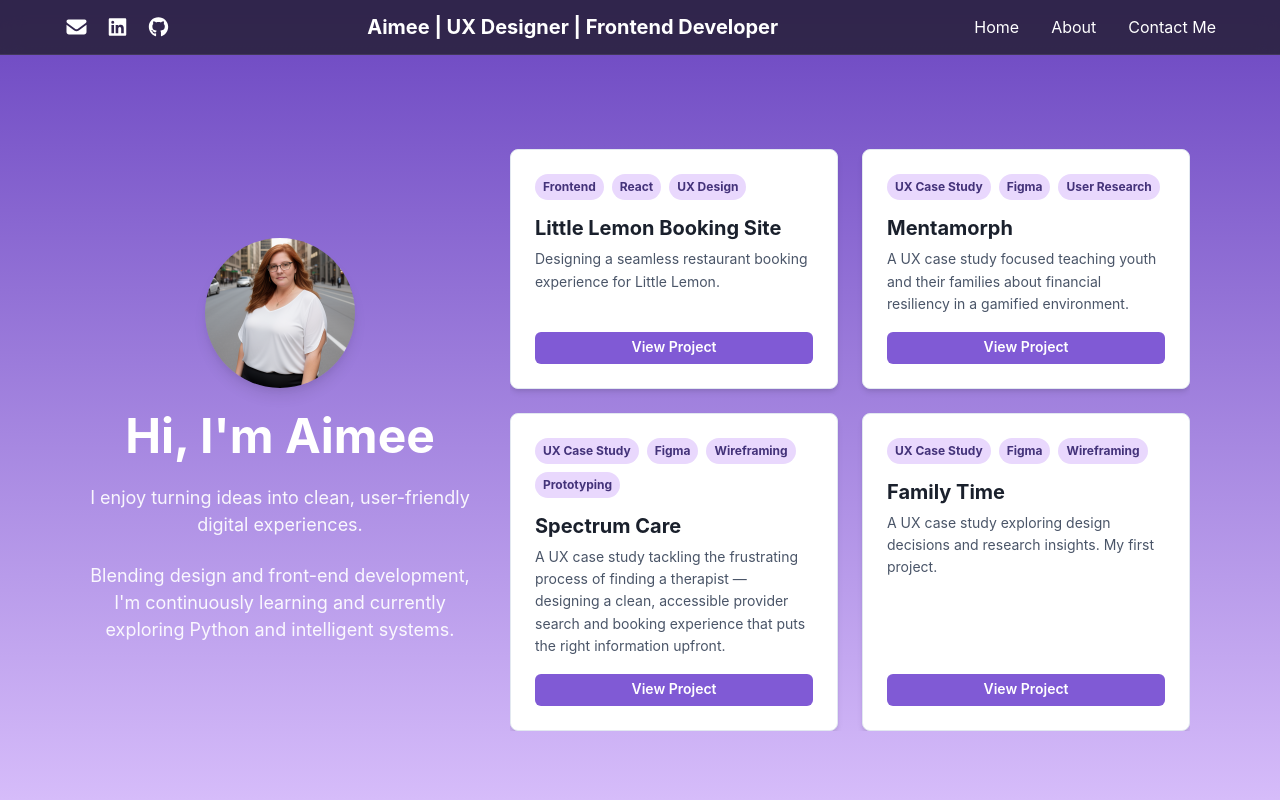
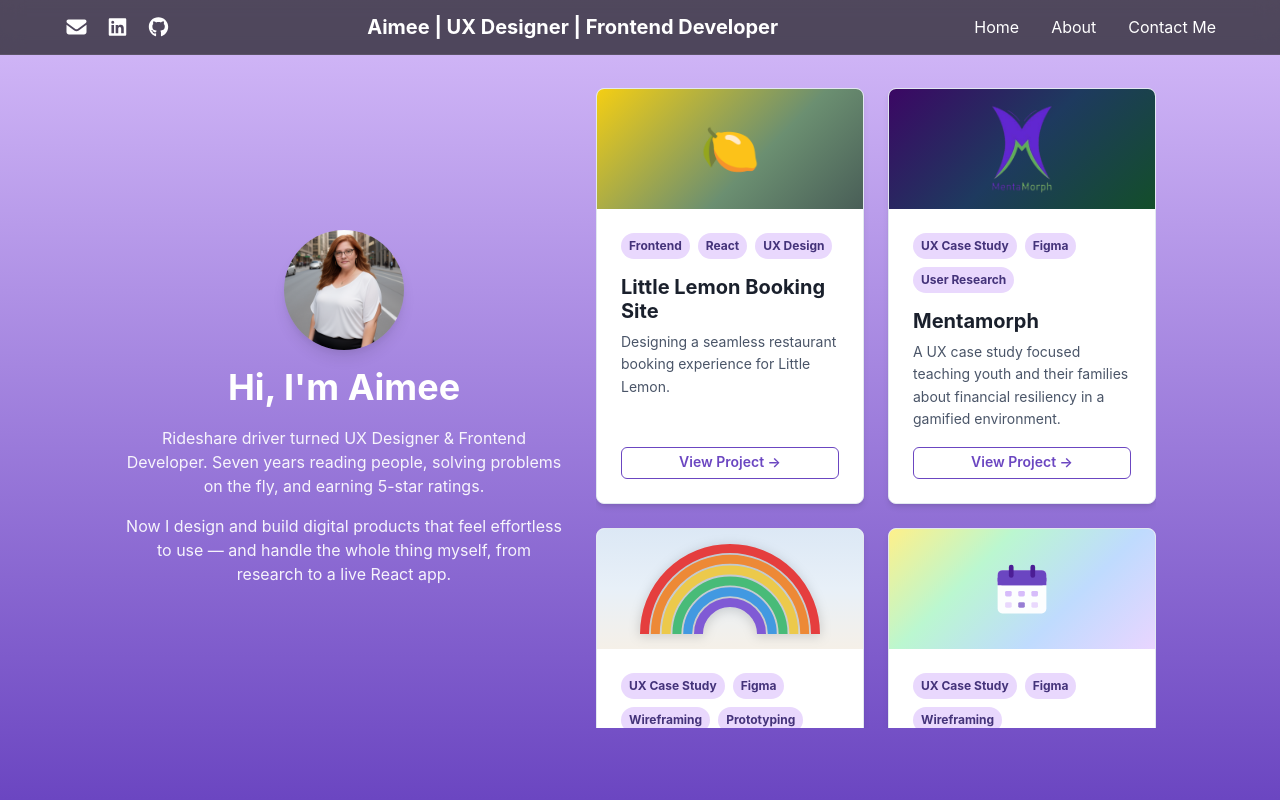
Before and after one commit to Aimeevdb/Aimee-s-Portfolio, a React (Create React App) app: page / in a window 1280 px wide. Shown: the top 800 px of the page. Built offline with nearby package versions, Linux system fonts and the light colour scheme.

Commit message:
Redesign project cards, update hero copy, add ADHD Quest

```diff
--- a/src/components/Card.js
+++ b/src/components/Card.js
@@ -4,22 +4,83 @@ import { Link as RouterLink } from "react-router-dom";
 
 const isInternal = (link) => link && link.startsWith("/");
 
-const Card = ({ title, description, link, tags = [] }) => {
+// Rainbow arc SVG — six concentric semicircular arcs
+const RainbowArc = () => (
+  <svg viewBox="0 0 200 100" width="180" height="90" xmlns="http://www.w3.org/2000/svg" style={{ filter: "drop-shadow(0 2px 6px rgba(0,0,0,0.18))" }}>
+    <path d="M 5,100 A 95,95 0 0,1 195,100" fill="none" stroke="#e53e3e" strokeWidth="10" strokeLinecap="round" />
+    <path d="M 17,100 A 83,83 0 0,1 183,100" fill="none" stroke="#ed8936" strokeWidth="10" strokeLinecap="round" />
+    <path d="M 29,100 A 71,71 0 0,1 171,100" fill="none" stroke="#ecc94b" strokeWidth="10" strokeLinecap="round" />
+    <path d="M 41,100 A 59,59 0 0,1 159,100" fill="none" stroke="#48bb78" strokeWidth="10" strokeLinecap="round" />
+    <path d="M 53,100 A 47,47 0 0,1 147,100" fill="none" stroke="#4299e1" strokeWidth="10" strokeLinecap="round" />
+    <path d="M 65,100 A 35,35 0 0,1 135,100" fill="none" stroke="#805ad5" strokeWidth="10" strokeLinecap="round" />
+  </svg>
+);
+
+// Calendar icon SVG
+const CalendarIcon = () => (
+  <svg viewBox="0 0 64 64" width="60" height="60" xmlns="http://www.w3.org/2000/svg">
+    {/* Body */}
+    <rect x="6" y="12" width="52" height="46" rx="5" ry="5" fill="white" opacity="0.95" />
+    {/* Header bar */}
+    <rect x="6" y="12" width="52" height="16" rx="5" ry="5" fill="#6b46c1" />
+    <rect x="6" y="20" width="52" height="8" fill="#6b46c1" />
+    {/* Ring left */}
+    <rect x="18" y="6" width="5" height="14" rx="2.5" fill="#4c1d95" />
+    {/* Ring right */}
+    <rect x="41" y="6" width="5" height="14" rx="2.5" fill="#4c1d95" />
+    {/* Grid dots */}
+    <rect x="14" y="34" width="7" height="6" rx="1.5" fill="#d6bcfa" />
+    <rect x="28" y="34" width="7" height="6" rx="1.5" fill="#d6bcfa" />
+    <rect x="42" y="34" width="7" height="6" rx="1.5" fill="#d6bcfa" />
+    <rect x="14" y="46" width="7" height="6" rx="1.5" fill="#e9d8fd" />
+    <rect x="28" y="46" width="7" height="6" rx="1.5" fill="#6b46c1" opacity="0.7" />
+    <rect x="42" y="46" width="7" height="6" rx="1.5" fill="#e9d8fd" />
+  </svg>
+);
+
+const CardIcon = ({ icon }) => {
+  if (icon === "rainbow-arc") return <RainbowArc />;
+  if (icon === "calendar") return <CalendarIcon />;
+  return <span style={{ fontSize: "3rem", lineHeight: 1 }}>{icon}</span>;
+};
+
+const Card = ({ title, description, link, tags = [], headerGradient, icon, headerImage }) => {
   return (
     <Box
       borderWidth="1px"
       borderRadius="lg"
       overflow="hidden"
-      padding={6}
       w="100%"
       boxShadow="md"
-      _hover={{ boxShadow: "xl", transform: "translateY(-2px)", transition: "all 0.2s" }}
+      _hover={{ boxShadow: "xl", transform: "translateY(-4px)", transition: "all 0.25s ease" }}
       display="flex"
       flexDirection="column"
       bg="white"
       borderColor="gray.200"
     >
-      <VStack spacing={4} align="start" flex="1">
+      {/* Gradient header with optional image or icon */}
+      {headerGradient && (
+        <Box
+          background={headerGradient}
+          h="120px"
+          display="flex"
+          alignItems="center"
+          justifyContent="center"
+          overflow="hidden"
+        >
+          {headerImage ? (
+            <img
+              src={headerImage}
+              alt=""
+              style={{ maxHeight: "90px", maxWidth: "80%", objectFit: "contain" }}
+            />
+          ) : icon ? (
+            <CardIcon icon={icon} />
+          ) : null}
+        </Box>
+      )}
+
+      <VStack spacing={4} align="start" flex="1" p={6}>
 
         {/* Tags row */}
         {tags.length > 0 && (
@@ -33,7 +94,7 @@ const Card = ({ title, description, link, tags = [] }) => {
                 px={2}
                 py={1}
                 borderRadius="full"
-                textTransform={"none"}
+                textTransform="none"
               >
                 {tag}
               </Badge>
@@ -49,18 +110,22 @@ const Card = ({ title, description, link, tags = [] }) => {
           </Text>
         </VStack>
 
-        {/* CTA — internal links use React Router, external open in new tab */}
+        {/* CTA — ghost/outlined with arrow, fills on hover */}
         {link && (
           isInternal(link) ? (
             <Button
               as={RouterLink}
               to={link}
+              variant="outline"
               colorScheme="purple"
               size="sm"
               w="100%"
               mt="auto"
+              borderWidth="1.5px"
+              _hover={{ bg: "purple.600", color: "white", borderColor: "purple.600" }}
+              transition="all 0.2s"
             >
-              View Project
+              View Project →
             </Button>
           ) : (
             <Button
@@ -68,12 +133,16 @@ const Card = ({ title, description, link, tags = [] }) => {
               href={link}
               target="_blank"
               rel="noopener noreferrer"
+              variant="outline"
               colorScheme="purple"
               size="sm"
               w="100%"
               mt="auto"
+              borderWidth="1.5px"
+              _hover={{ bg: "purple.600", color: "white", borderColor: "purple.600" }}
+              transition="all 0.2s"
             >
-              View Project
+              View Project →
             </Button>
           )
         )}
--- a/src/components/LandingSection.js
+++ b/src/components/LandingSection.js
@@ -8,39 +8,40 @@ const LandingSection = ({ greeting, bio1, bio2 }) => {
     <Flex
       minHeight="100vh"
       id="home"
-      bgGradient="linear(to-b, purple.600, purple.200)"
+      bgGradient="linear(to-b, purple.200, purple.600)"
       pt="80px"
+      pb={[10, 12, 16]}
       px={[6, 10, 20]}
       direction={["column", "column", "row"]}
       align="center"
       justify="center"
-      gap={10}
+      gap={8}
     >
       {/* Left — Hero */}
       <VStack
-        spacing={6}
+        spacing={4}
         textAlign="center"
-        maxW={["100%", "100%", "380px"]}
-        flex="1"
+        maxW={["100%", "100%", "440px"]}
+        flex="1.3"
       >
         <Image
           src={myPhoto}
           alt="Aimee's profile photo"
           borderRadius="full"
-          boxSize="150px"
+          boxSize="120px"
           objectFit="cover"
           boxShadow="lg"
         />
-        <Heading color="white" size={["xl", "2xl"]}>{greeting}</Heading>
-        <Text fontSize={["md", "lg"]} color="whiteAlpha.900">{bio1}</Text>
-        <Text fontSize={["md", "lg"]} color="whiteAlpha.900">{bio2}</Text>
+        <Heading color="white" size={["lg", "xl"]}>{greeting}</Heading>
+        <Text fontSize={["sm", "md"]} color="whiteAlpha.900">{bio1}</Text>
+        <Text fontSize={["sm", "md"]} color="whiteAlpha.900">{bio2}</Text>
       </VStack>
 
       {/* Right — Projects */}
       <Box
-        flex="1.5"
+        flex="1"
         w="100%"
-        maxW={["100%", "100%", "680px"]}
+        maxW={["100%", "100%", "560px"]}
         overflowY="auto"
         maxH={["none", "none", "80vh"]}
       >
--- a/src/components/ProjectsSection.js
+++ b/src/components/ProjectsSection.js
@@ -1,6 +1,8 @@
 import React from "react";
 import { Box, Heading, SimpleGrid } from "@chakra-ui/react";
 import Card from "./Card";
+import mentamorphLogo from "../images/MentamorphLogo.png";
+import adhdQuestPreview from "../images/ADHDQuest.png";
 
 const projects = [
   {
@@ -8,24 +10,40 @@ const projects = [
     description: "Designing a seamless restaurant booking experience for Little Lemon.",
     link: "/little-lemon",
     tags: ["Frontend", "React", "UX Design"],
+    headerGradient: "linear-gradient(135deg, #F4CE14 0%, #6b8f71 60%, #495E57 100%)",
+    icon: "🍋",
   },
   {
     title: "Mentamorph",
     description: "A UX case study focused teaching youth and their families about financial resiliency in a gamified environment.",
     link: "/mentamorph",
     tags: ["UX Case Study", "Figma", "User Research"],
+    headerGradient: "linear-gradient(135deg, #3b0764 0%, #1e3a5f 50%, #134e2a 100%)",
+    headerImage: mentamorphLogo,
   },
   {
     title: "Spectrum Care",
     description: "A UX case study tackling the frustrating process of finding a therapist — designing a clean, accessible provider search and booking experience that puts the right information upfront.",
     link: "/spectrum-care",
     tags: ["UX Case Study", "Figma", "Wireframing", "Prototyping"],
+    headerGradient: "linear-gradient(180deg, #dce8f5 0%, #e8f0f8 50%, #f5f0e8 100%)",
+    icon: "rainbow-arc",
   },
   {
     title: "Family Time",
     description: "A UX case study exploring design decisions and research insights. My first project.",
     link: "/family-time",
     tags: ["UX Case Study", "Figma", "Wireframing"],
+    headerGradient: "linear-gradient(135deg, #fef08a 0%, #bbf7d0 33%, #bfdbfe 66%, #e9d5ff 100%)",
+    icon: "calendar",
+  },
+  {
+    title: "ADHD Quest",
+    description: "A gamified mobile app that helps people with ADHD break tasks into manageable steps — and actually finish them. Complete quests, earn rewards, build momentum.",
+    link: "#",
+    tags: ["UX/UI Design", "Figma", "Mobile App", "In Progress"],
+    headerGradient: "linear-gradient(135deg, #4A6FA5 0%, #7442A0 100%)",
+    headerImage: adhdQuestPreview,
   },
 ];
 
@@ -59,6 +77,9 @@ const ProjectsSection = ({ embedded = false }) => {
             description={project.description}
             link={project.link}
             tags={project.tags}
+            headerGradient={project.headerGradient}
+            icon={project.icon}
+            headerImage={project.headerImage}
           />
         ))}
       </SimpleGrid>
--- a/src/pages/Home.jsx
+++ b/src/pages/Home.jsx
@@ -7,8 +7,8 @@ export default function Home() {
     <>
       <LandingSection
         greeting="Hi, I'm Aimee"
-        bio1="I enjoy turning ideas into clean, user-friendly digital experiences."
-        bio2="Blending design and front-end development, I'm continuously learning and currently exploring Python and intelligent systems."
+        bio1="Rideshare driver turned UX Designer & Frontend Developer. Seven years reading people, solving problems on the fly, and earning 5-star ratings."
+        bio2="Now I design and build digital products that feel effortless to use — and handle the whole thing myself, from research to a live React app."
       />
       <AboutSection />
       <ContactMeSection />
```
Also changed, not shown: src/images/ADHDQuest.png (added), src/images/MentamorphLogo.png (added).
